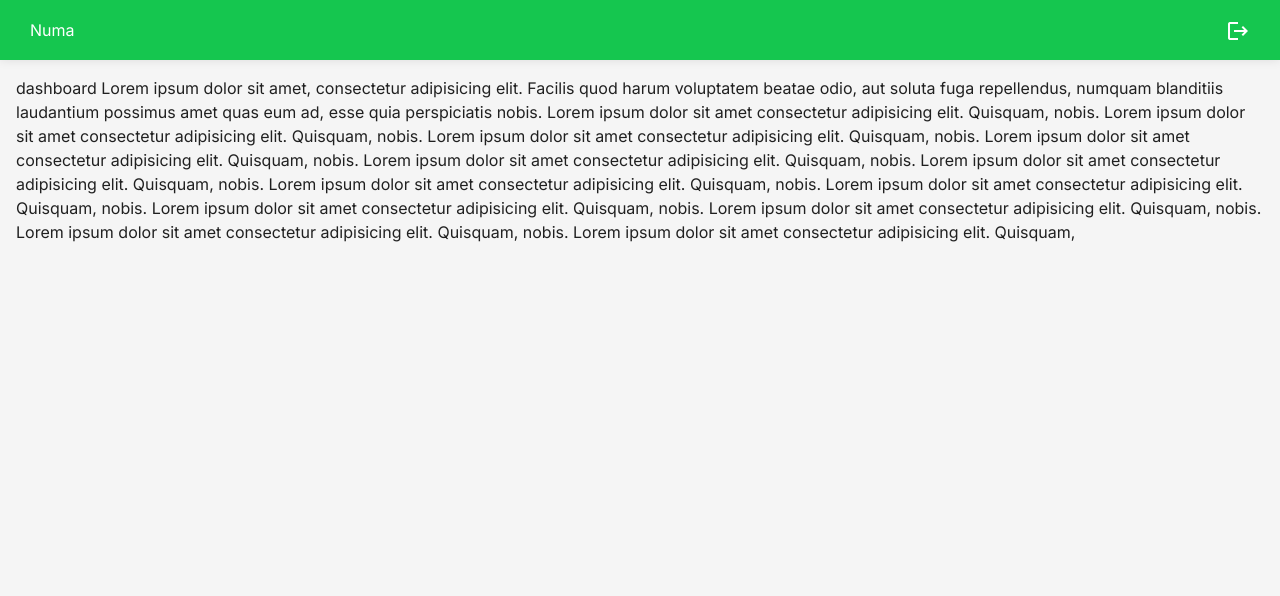
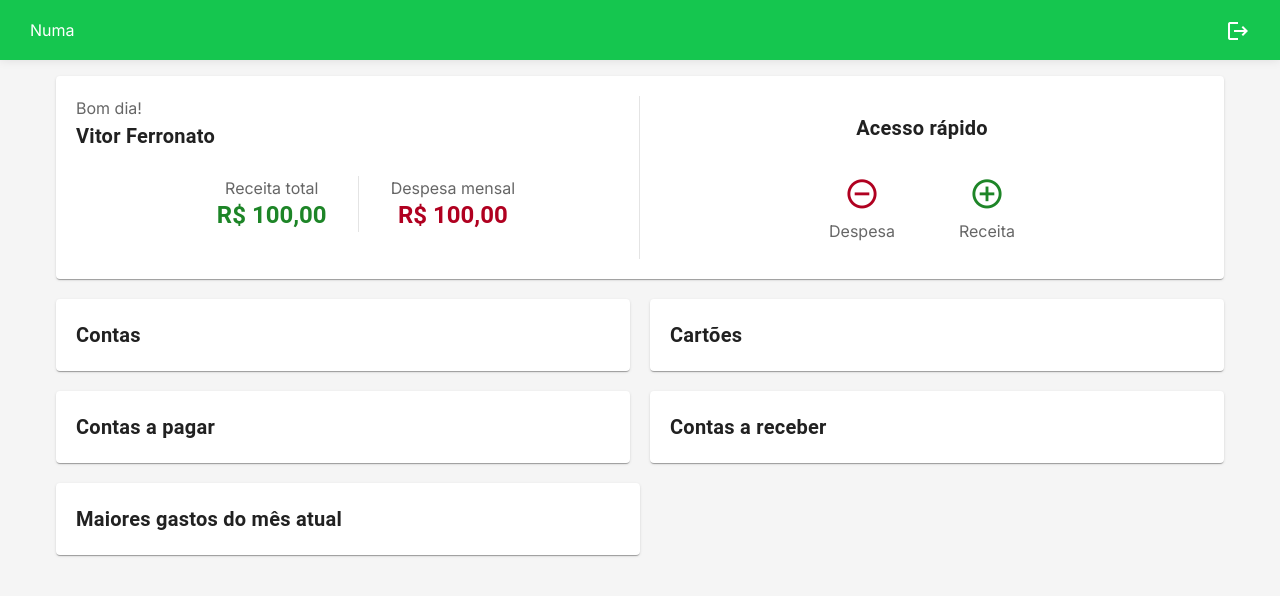
Before and after one commit to VitorFerronato/numa-client, a Vue app: page /main/dashboard in a window 1280 px wide. Shown: the top 596 px of the page. Built offline with nearby package versions, Linux system fonts and the light colour scheme.

Commit message:
feat: create card structure

```diff
--- a/src/configs/vuetify.js
+++ b/src/configs/vuetify.js
@@ -11,6 +11,7 @@
   VTextField,
   VIcon,
   VProgressCircular,
+  VDivider,
 } from "vuetify/components";
 import "vuetify/styles";
 
@@ -29,6 +30,7 @@
     VTextField,
     VIcon,
     VProgressCircular,
+    VDivider,
   },
   theme: {
     defaultTheme: "customTheme",
@@ -40,6 +42,7 @@
           success: "#1d8527",
           background: "#f5f5f5",
           text: "#003705",
+          "text-secondary": "#666666",
         },
       },
     },
--- a/src/views/Main/DashboardView.vue
+++ b/src/views/Main/DashboardView.vue
@@ -1,23 +1,28 @@
 <template>
-  <v-container fluid>
-    dashboard Lorem ipsum dolor sit amet, consectetur adipisicing elit. Facilis
-    quod harum voluptatem beatae odio, aut soluta fuga repellendus, numquam
-    blanditiis laudantium possimus amet quas eum ad, esse quia perspiciatis
-    nobis. Lorem ipsum dolor sit amet consectetur adipisicing elit. Quisquam,
-    nobis. Lorem ipsum dolor sit amet consectetur adipisicing elit. Quisquam,
-    nobis. Lorem ipsum dolor sit amet consectetur adipisicing elit. Quisquam,
-    nobis. Lorem ipsum dolor sit amet consectetur adipisicing elit. Quisquam,
-    nobis. Lorem ipsum dolor sit amet consectetur adipisicing elit. Quisquam,
-    nobis. Lorem ipsum dolor sit amet consectetur adipisicing elit. Quisquam,
-    nobis. Lorem ipsum dolor sit amet consectetur adipisicing elit. Quisquam,
-    nobis. Lorem ipsum dolor sit amet consectetur adipisicing elit. Quisquam,
-    nobis. Lorem ipsum dolor sit amet consectetur adipisicing elit. Quisquam,
-    nobis. Lorem ipsum dolor sit amet consectetur adipisicing elit. Quisquam,
-    nobis. Lorem ipsum dolor sit amet consectetur adipisicing elit. Quisquam,
-    nobis. Lorem ipsum dolor sit amet consectetur adipisicing elit. Quisquam,
+  <v-container fluid max-width="1200px">
+    <GeralVision />
+
+    <div class="d-flex ga-5">
+      <BankAccounts />
+      <CreditCards />
+    </div>
+
+    <div class="d-flex ga-5">
+      <BillsToPay />
+      <BillsToGain />
+    </div>
+
+    <MostExpenses />
   </v-container>
 </template>
 
-<script setup></script>
+<script setup>
+import BankAccounts from "./components/BankAccounts.vue";
+import CreditCards from "./components/CreditCards.vue";
+import GeralVision from "./components/GeralVision.vue";
+import BillsToPay from "./components/BillsToPay.vue";
+import BillsToGain from "./components/BillsToGain.vue";
+import MostExpenses from "./components/MostExpenses.vue";
+</script>
 
 <style lang="scss" scoped></style>
--- /dev/null
+++ b/src/views/Main/components/BankAccounts.vue
@@ -0,0 +1,9 @@
+<template>
+  <v-card class="pa-5 mt-5 w-50">
+    <p class="font-weight-bold text-h6">Contas</p>
+  </v-card>
+</template>
+
+<script setup></script>
+
+<style lang="scss" scoped></style>
--- /dev/null
+++ b/src/views/Main/components/BillsToGain.vue
@@ -0,0 +1,9 @@
+<template>
+  <v-card class="pa-5 mt-5 w-50">
+    <p class="font-weight-bold text-h6">Contas a receber</p>
+  </v-card>
+</template>
+
+<script setup></script>
+
+<style lang="scss" scoped></style>
--- /dev/null
+++ b/src/views/Main/components/BillsToPay.vue
@@ -0,0 +1,9 @@
+<template>
+  <v-card class="pa-5 mt-5 w-50">
+    <p class="font-weight-bold text-h6">Contas a pagar</p>
+  </v-card>
+</template>
+
+<script setup></script>
+
+<style lang="scss" scoped></style>
--- /dev/null
+++ b/src/views/Main/components/CreditCards.vue
@@ -0,0 +1,9 @@
+<template>
+  <v-card class="pa-5 mt-5 w-50">
+    <p class="font-weight-bold text-h6">Cartões</p>
+  </v-card>
+</template>
+
+<script setup></script>
+
+<style lang="scss" scoped></style>
--- /dev/null
+++ b/src/views/Main/components/GeralVision.vue
@@ -0,0 +1,44 @@
+<template>
+  <v-card class="pa-5 d-flex">
+    <div class="w-50">
+      <p class="text-text-secondary">Bom dia!</p>
+      <p class="font-weight-bold text-h6">Vitor Ferronato</p>
+
+      <div class="d-flex justify-center pl-4 mt-6 ga-8">
+        <div class="text-center">
+          <p class="text-text-secondary">Receita total</p>
+          <p class="font-weight-bold text-success text-h5">R$ 100,00</p>
+        </div>
+
+        <v-divider vertical></v-divider>
+
+        <div class="text-center">
+          <p class="text-text-secondary">Despesa mensal</p>
+          <p class="font-weight-bold text-error text-h5">R$ 100,00</p>
+        </div>
+      </div>
+    </div>
+
+    <v-divider vertical></v-divider>
+
+    <div class="w-50">
+      <p class="font-weight-bold text-center mt-4 text-h6">Acesso rápido</p>
+
+      <div class="d-flex justify-center ga-8 mt-4">
+        <div class="d-flex pa-4 ga-2 justify-center align-center flex-column">
+          <v-icon size="35" color="error">mdi-minus-circle-outline</v-icon>
+          <p class="text-text-secondary">Despesa</p>
+        </div>
+
+        <div class="d-flex pa-4 ga-2 justify-center align-center flex-column">
+          <v-icon size="35" color="success">mdi-plus-circle-outline</v-icon>
+          <p class="text-text-secondary">Receita</p>
+        </div>
+      </div>
+    </div>
+  </v-card>
+</template>
+
+<script setup></script>
+
+<style lang="scss" scoped></style>
--- /dev/null
+++ b/src/views/Main/components/MostExpenses.vue
@@ -0,0 +1,9 @@
+<template>
+  <v-card class="pa-5 mt-5 w-50">
+    <p class="font-weight-bold text-h6">Maiores gastos do mês atual</p>
+  </v-card>
+</template>
+
+<script setup></script>
+
+<style lang="scss" scoped></style>
```
